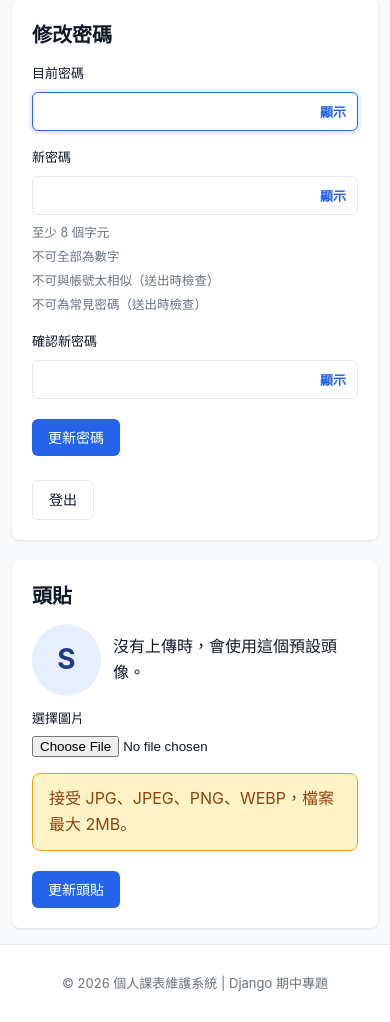
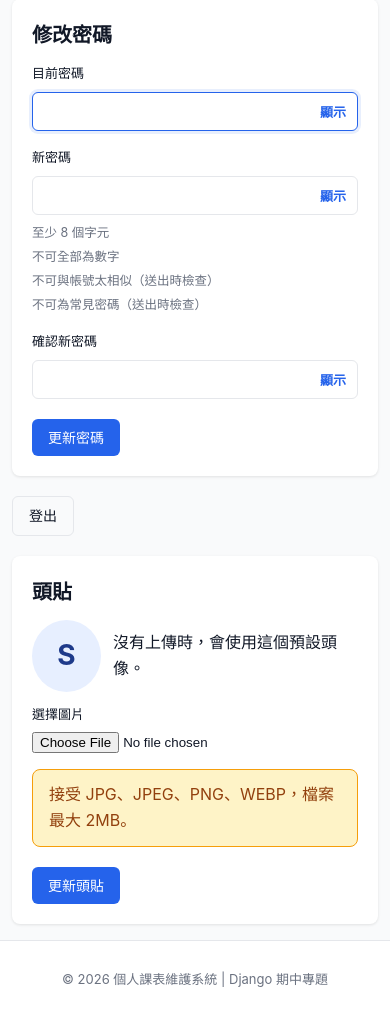
Before and after one commit to 11346070/Class-Schedule, a Django app: page /settings/ in a window 390 px wide. Shown: the part 167-1189 px from the top of the page. After the commit the page ends 1154 px from the top, so only its background shows below. Run offline with Django 5.2, Linux system fonts and the light colour scheme; the visitor is signed in with stand-in values (Sample User, id 1); data comes from the database, SQL or seed files in the repository.

Commit message:
style: place logout outside the password card at the lower left
The two settings cards stay the same height, and the button sits under the password card.

Co-authored-by: Cursor <cursoragent@cursor.com>

```diff
--- a/static/css/style.css
+++ b/static/css/style.css
@@ -2196,11 +2196,17 @@ body {
 .settings-layout {
     display: grid;
     grid-template-columns: minmax(0, 1.25fr) minmax(0, 0.75fr);
+    grid-template-areas:
+        "password avatar"
+        "logout .";
     gap: 20px;
     align-items: stretch;
     max-width: 100%;
     min-width: 0;
 }
+
+.settings-panel-password { grid-area: password; }
+.settings-panel-avatar { grid-area: avatar; }
 
 .settings-panel {
     display: flex;
@@ -2243,15 +2249,22 @@ body {
 }
 
 .logout-row {
-    margin-top: auto;
-    padding-top: 1.5rem;
-    align-self: flex-start;
+    grid-area: logout;
+    margin: 0;
+    justify-self: start;
+    align-self: start;
 }
 
 .logout-row .btn { width: auto; }
 
 @media (max-width: 860px) {
-    .settings-layout { grid-template-columns: minmax(0, 1fr); }
+    .settings-layout {
+        grid-template-columns: minmax(0, 1fr);
+        grid-template-areas:
+            "password"
+            "logout"
+            "avatar";
+    }
 }
 
 .readonly-list { margin: 0; }
--- a/templates/account_settings.html
+++ b/templates/account_settings.html
@@ -9,7 +9,7 @@
 </div>
 
 <div class="settings-layout">
-        <div class="detail-card settings-panel">
+        <div class="detail-card settings-panel settings-panel-password">
             <h2>修改密碼</h2>
             <form method="post" action="{% url 'account_settings' %}" class="settings-form">
                 {% csrf_token %}
@@ -47,13 +47,9 @@
                 </div>
                 <button type="submit" class="btn btn-primary">更新密碼</button>
             </form>
-            <form method="post" action="{% url 'logout' %}" class="logout-row" data-confirm="確定要登出嗎？">
-                {% csrf_token %}
-                <button type="submit" class="btn btn-outline">登出</button>
-            </form>
         </div>
 
-        <div class="detail-card settings-panel">
+        <div class="detail-card settings-panel settings-panel-avatar">
             <h2>頭貼</h2>
             <form method="post" action="{% url 'account_settings' %}" enctype="multipart/form-data" class="avatar-form">
                 {% csrf_token %}
@@ -75,5 +71,10 @@
                 <button type="submit" class="btn btn-primary">更新頭貼</button>
             </form>
         </div>
+
+        <form method="post" action="{% url 'logout' %}" class="logout-row" data-confirm="確定要登出嗎？">
+            {% csrf_token %}
+            <button type="submit" class="btn btn-outline">登出</button>
+        </form>
 </div>
 {% endblock %}
--- a/templates/base.html
+++ b/templates/base.html
@@ -13,7 +13,7 @@
             } catch (e) {}
         })();
     </script>
-    <link rel="stylesheet" href="/static/css/style.css?v=20261031c">
+    <link rel="stylesheet" href="/static/css/style.css?v=20261031d">
     {% block extra_css %}{% endblock %}
 </head>
 <body>
```
Also changed, not shown: README.md.
